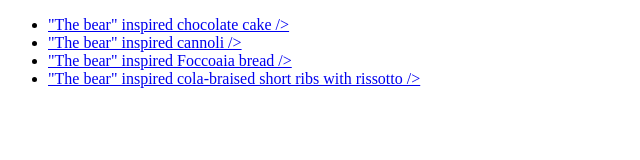
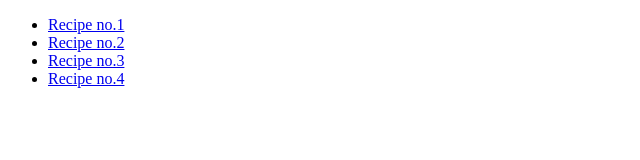
Before and after one commit to dhruvi159/odin-recipes, a plain HTML site: page index.html in a window 1280 px wide. Shown: the whole page, without its empty margins (0-640 px from the left). Drawn offline with Linux system fonts and the light colour scheme.

Commit message:
made some changes

```diff
--- a/index.html
+++ b/index.html
@@ -9,10 +9,10 @@
 
 <body>
     <ul>
-        <li> <a href="recipes/bear.html">"The bear" inspired chocolate cake /> </li>
-        <li> <a href="recipes/cannoli.html">"The bear" inspired cannoli /> </li>
-        <li> <a href="recipes/foccaia.html">"The bear" inspired Foccoaia bread /></li>
-        <li> <a href="recipes/risotto.html">"The bear" inspired cola-braised short ribs with rissotto /> </li>
+        <li><a href="recipes/bear.html">Recipe no.1</a></li>
+        <li><a href="recipes/cannoli.html">Recipe no.2</a></li>
+        <li><a href="recipes/foccaia.html">Recipe no.3</a></li>
+        <li><a href="recipes/risotto.html">Recipe no.4</a></li>
     </ul>
 </body>
 
```
